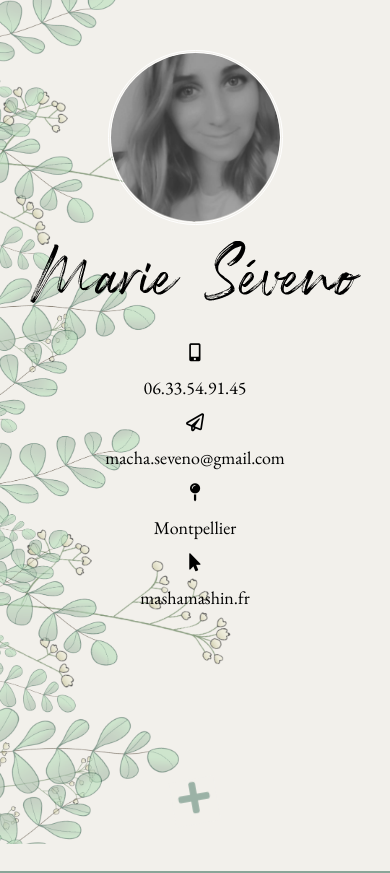
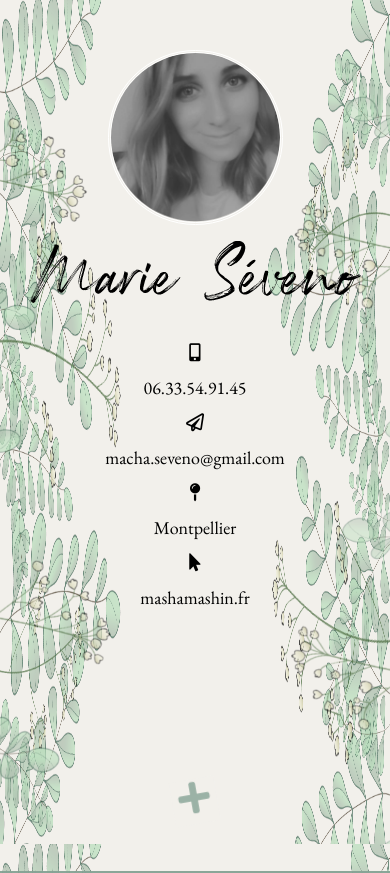
Before and after one commit to marieseveno/marieseveno.github.io, a plain HTML site: page index.html in a window 390 px wide. Shown: the top 873 px of the page. Drawn offline with nearby package versions, Linux system fonts and the light colour scheme; a script that the page names is missing.

Commit message:
Add files via upload

```diff
--- a/style.css
+++ b/style.css
@@ -716,12 +716,26 @@ footer {
 	.contact2 {
 		display: grid;
 	}
-	body {
+	/*body {
 	background-image: url('fondmobile.png');
-	background-attachment: scroll;
+	background-attachment: fixed;
 	background-repeat: no-repeat;
 	-webkit-background-size: cover;
-	}
+	}*/
+	body:after{
+      content:"";
+      position:fixed; /* stretch a fixed position to the whole screen */
+      top:0;
+      height:100vh; /* fix for mobile browser address bar appearing disappearing */
+      left:0;
+      right:0;
+      z-index:-1; /* needed to keep in the background */
+      background: url('fondmobile.png') center center;
+      -webkit-background-size: cover;
+      -moz-background-size: cover;
+      -o-background-size: cover;
+      background-size: cover;
+}
 
 }
 @media only screen and (max-width: 640px) {
```
